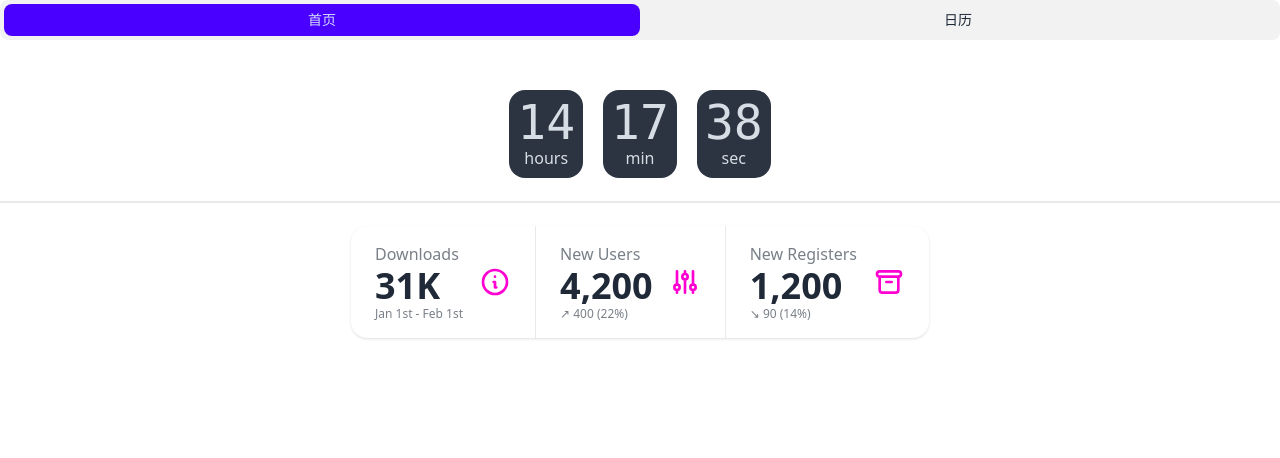
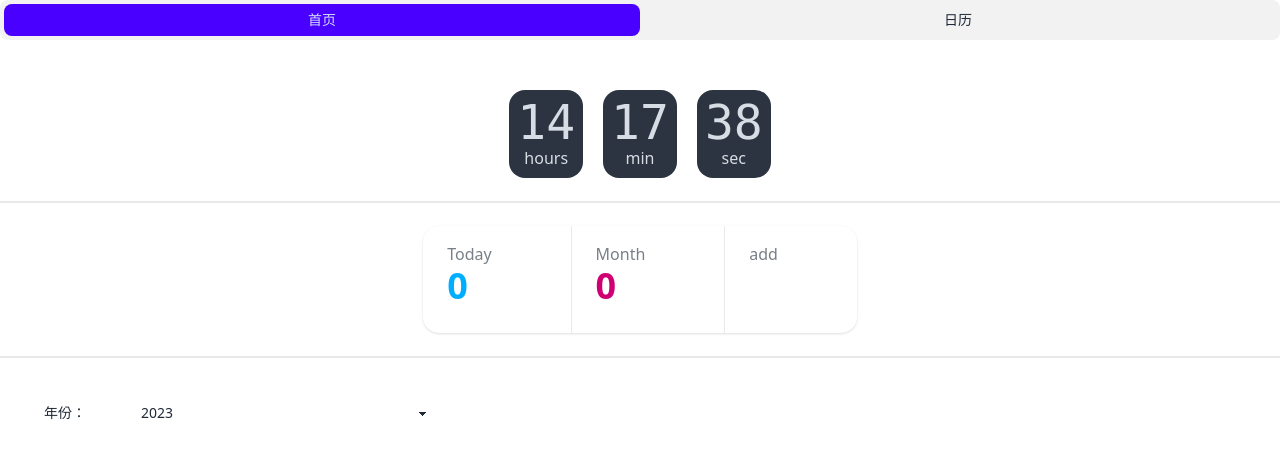
Before and after one commit to li-code01/hw-pro, a Vue app: page /welcomeIndex in a window 1280 px wide. Shown: the top 458 px of the page. Built offline with nearby package versions, Linux system fonts and the light colour scheme; no server answers; a web font is replaced by a local one.

Commit message:
feat: 添加消费记录modal

```diff
--- /dev/null
+++ b/src/views/welcomeIndex/components/spendRecord.vue
@@ -0,0 +1,141 @@
+<template>
+  <dialog id="spendRecordModal" class="modal">
+    <div class="modal-box">
+      <form @submit.prevent="submitForm" class="form-control">
+        <div v-for="(item, index) in formItems" :key="index" class="flex h-20 place-items-center">
+          <!-- <label></label> -->
+          <!-- <input v-model="item.value" :name="item.name" /> -->
+          <label class="label cursor-pointer mr-10">{{ item.label }}</label>
+          <template v-if="item.childern.length === 0">
+            <input
+              type="text"
+              placeholder="Type here"
+              class="input input-bordered w-full max-w-xs"
+              v-model="item.value"
+              :name="item.name"
+            />
+          </template>
+          <!-- <span class="label-text">context</span> -->
+          <template v-if="item.childern.length > 0">
+            <div
+              v-for="(child, childIndex) in item.childern"
+              :key="childIndex"
+              class="flex h-20 w-1/2"
+            >
+              <div class="w-full card rounded-box place-items-center">
+                <label v-show="child.label" class="label cursor-pointer" :name="child.name">{{
+                  child.label
+                }}</label>
+                <span v-show="child.icon === 1" class="iconfont">&#xe68b;</span>
+                <span v-show="child.icon === 0" class="iconfont">&#xe68d;</span>
+                <input
+                  :type="item.type"
+                  placeholder="Type here"
+                  :class="item.class"
+                  :name="item.name"
+                  :checked="child.checked"
+                  v-model="child.value"
+                />
+              </div>
+            </div>
+          </template>
+        </div>
+        <button type="submit" class="btn btn-wide btn-secondary">Submit</button>
+      </form>
+    </div>
+    <form method="dialog" class="modal-backdrop">
+      <button>close</button>
+    </form>
+  </dialog>
+</template>
+
+<script setup>
+import { ref } from 'vue'
+import dayjs from 'dayjs'
+import service from '@/service/request'
+
+// 定义表单字段
+const formItems = ref([
+  { label: 'context:', name: 'context', value: 'test', type: 'text', childern: [] },
+  {
+    label: 'mode:',
+    name: 'mode',
+    type: 'radio',
+    value: '支出',
+    class: 'radio',
+    childern: [
+      { label: '支出', value: '支出', name: 'mode', checked: true },
+      { label: '收入', value: '收入', name: 'mode' }
+    ]
+  },
+  { label: 'money:', name: 'money', value: 6, type: 'text', childern: [] },
+  {
+    label: 'pay:',
+    name: 'pay',
+    type: 'radio',
+    value: '信用卡',
+    class: 'radio',
+    childern: [
+      { label: '信用卡', value: '信用卡', name: 'pay', checked: true },
+      { label: '余额', value: '余额', name: 'pay' }
+    ]
+  },
+  {
+    label: 'pay_type:',
+    name: 'pay_type',
+    type: 'radio',
+    class: 'radio',
+    value: 'zfb',
+    childern: [
+      { label: 'zfb', value: 'zfb', name: 'pay_type', checked: true },
+      { label: 'wx', value: 'wx', name: 'pay_type' }
+    ]
+  },
+  {
+    label: 'pay_user:',
+    name: 'pay_user',
+    type: 'radio',
+    value: 'pay_user',
+    class: 'radio',
+    childern: [
+      { value: 'zzl', icon: 1, name: 'pay_user', checked: true },
+      { value: 'fj', icon: 0, name: 'pay_user' }
+    ]
+  },
+  { label: 'type:', name: 'type', value: '餐厅美食', childern: [] }
+])
+// 表单提交的回调函数
+const submitForm = async () => {
+  const formData = formItems.value
+  let result = {}
+
+  formData.forEach((item) => {
+    result[item.name] = item.value
+  })
+  result.date = dayjs().format('YYYY-MM-DD HH:mm:ss')
+  result.action = 'add'
+  console.log(result, formData)
+  const res = await service.post(`/spendApi/spendRecord`, result)
+  console.log('res', res.data.data)
+}
+</script>
+<style>
+/* 在线链接服务仅供平台体验和调试使用，平台不承诺服务的稳定性，企业客户需下载字体包自行发布使用并做好备份。 */
+@font-face {
+  font-family: 'iconfont'; /* Project id 4400373 */
+  src:
+    url('//at.alicdn.com/t/c/font_4400373_kxy7pw57hc.woff2?t=1704441524845') format('woff2'),
+    url('//at.alicdn.com/t/c/font_4400373_kxy7pw57hc.woff?t=1704441524845') format('woff'),
+    url('//at.alicdn.com/t/c/font_4400373_kxy7pw57hc.ttf?t=1704441524845') format('truetype');
+}
+.iconfont {
+  font-family: 'iconfont' !important;
+  font-size: 16px;
+  font-style: normal;
+  -webkit-font-smoothing: antialiased;
+  -moz-osx-font-smoothing: grayscale;
+}
+label {
+  display: block;
+}
+</style>
--- a/src/views/welcomeIndex/components/spendTotalChart.vue
+++ b/src/views/welcomeIndex/components/spendTotalChart.vue
@@ -1,4 +1,13 @@
 <template>
+  <div class="form-control w-full max-w-md">
+    <label class="label cursor-pointer ml-10">
+      <span class="label-text">年份：</span>
+      <select class="select w-full max-w-xs" @change="changeYear">
+        <option value="2023" selected>2023</option>
+        <option value="2024">2024</option>
+      </select>
+    </label>
+  </div>
   <div class="flex w-full">
     <div class="grid w-full flex-grow card place-items-center">
       <div ref="leftChart" style="width: 100%; height: 400px"></div>
@@ -15,14 +24,11 @@ import { ref, onMounted } from 'vue'
 import service from '@/service/request'
 const leftChart = ref(null)
 const rightChart = ref(null)
-const initData = async () => {
-  const res = await service.get(`/spendApi/getSpendTotal?type=get`)
-  const chartData = res.data.data
-  const zzlChartData = chartData.filter((i) => i.pay_user === 'zzl')
-  const fjChartData = chartData.filter((i) => i.pay_user === 'fj')
+const initChartData = (data) => {
+  const zzlChartData = data.filter((i) => i.pay_user === 'zzl')
+  const fjChartData = data.filter((i) => i.pay_user === 'fj')
   const leftChartDom = echarts.init(leftChart.value)
   const rightChartDom = echarts.init(rightChart.value)
-  console.log('res', chartData)
   const zzlOption = {
     // chart option
     tooltip: {
@@ -84,6 +90,21 @@ const initData = async () => {
   leftChartDom.setOption(zzlOption)
   rightChartDom.setOption(fjOption)
 }
+const changeYear = async (e) => {
+  console.log(e.target.value)
+  const res = await service.get(`/spendApi/getSpendTotal?type=get&year=${e.target.value}`)
+  if (res.data.code === 200) {
+    const chartData = res.data.data
+    initChartData(chartData)
+  }
+}
+const initData = async () => {
+  const res = await service.get(`/spendApi/getSpendTotal?type=get&year=2023`)
+  if (res.data.code === 200) {
+    const chartData = res.data.data
+    initChartData(chartData)
+  }
+}
 onMounted(() => {
   initData()
 })
--- a/src/views/welcomeIndex/welcomeIndex.vue
+++ b/src/views/welcomeIndex/welcomeIndex.vue
@@ -1,4 +1,3 @@
-import { get } from 'http'; import { get } from 'http';
 <template>
   <div class="flex justify-center" style="margin-top: 50px">
     <div class="grid grid-flow-col gap-5 text-center auto-cols-max">
@@ -27,79 +26,53 @@ import { get } from 'http'; import { get } from 'http';
     <div class="stats shadow">
       <div class="stat">
         <div class="stat-figure text-secondary">
-          <svg
-            xmlns="http://www.w3.org/2000/svg"
-            fill="none"
-            viewBox="0 0 24 24"
-            class="inline-block w-8 h-8 stroke-current"
-          >
-            <path
-              stroke-linecap="round"
-              stroke-linejoin="round"
-              stroke-width="2"
-              d="M13 16h-1v-4h-1m1-4h.01M21 12a9 9 0 11-18 0 9 9 0 0118 0z"
-            ></path>
-          </svg>
+          <span class="iconfont" style="font-size: 50px; color: #00aeff">&#xe67e;</span>
         </div>
-        <div class="stat-title">Downloads</div>
-        <div class="stat-value">31K</div>
-        <div class="stat-desc">Jan 1st - Feb 1st</div>
+        <div class="stat-title">Today</div>
+        <div class="stat-value" style="color: #00aeff">{{ todaySpend }}</div>
       </div>
 
       <div class="stat">
         <div class="stat-figure text-secondary">
-          <svg
-            xmlns="http://www.w3.org/2000/svg"
-            fill="none"
-            viewBox="0 0 24 24"
-            class="inline-block w-8 h-8 stroke-current"
-          >
-            <path
-              stroke-linecap="round"
-              stroke-linejoin="round"
-              stroke-width="2"
-              d="M12 6V4m0 2a2 2 0 100 4m0-4a2 2 0 110 4m-6 8a2 2 0 100-4m0 4a2 2 0 110-4m0 4v2m0-6V4m6 6v10m6-2a2 2 0 100-4m0 4a2 2 0 110-4m0 4v2m0-6V4"
-            ></path>
-          </svg>
+          <span class="iconfont" style="font-size: 50px; color: #cf0072">&#xe63f;</span>
         </div>
-        <div class="stat-title">New Users</div>
-        <div class="stat-value">4,200</div>
-        <div class="stat-desc">↗︎ 400 (22%)</div>
+        <div class="stat-title">Month</div>
+        <div class="stat-value" style="color: #cf0072">{{ monthSpend }}</div>
       </div>
 
       <div class="stat">
         <div class="stat-figure text-secondary">
-          <svg
-            xmlns="http://www.w3.org/2000/svg"
-            fill="none"
-            viewBox="0 0 24 24"
-            class="inline-block w-8 h-8 stroke-current"
+          <span
+            class="iconfont cursor-pointer"
+            style="font-size: 50px; color: #00d2f3"
+            @click="addSpendRecord"
+            >&#xe664;</span
           >
-            <path
-              stroke-linecap="round"
-              stroke-linejoin="round"
-              stroke-width="2"
-              d="M5 8h14M5 8a2 2 0 110-4h14a2 2 0 110 4M5 8v10a2 2 0 002 2h10a2 2 0 002-2V8m-9 4h4"
-            ></path>
-          </svg>
         </div>
-        <div class="stat-title">New Registers</div>
-        <div class="stat-value">1,200</div>
-        <div class="stat-desc">↘︎ 90 (14%)</div>
+        <div class="stat-title">add</div>
       </div>
     </div>
   </div>
+  <div class="divider"></div>
   <SpendTotalChart />
+  <SpendRecord />
 </template>
 
 <script setup>
 import { ref } from 'vue'
 import dayjs from 'dayjs'
 // 引入SpendTotalChart组件
-import SpendTotalChart from './components/SpendTotalChart.vue'
+import SpendTotalChart from './components/spendTotalChart.vue'
+import SpendRecord from './components/spendRecord.vue'
 const sec = ref(dayjs().get('second'))
 const min = ref(dayjs().get('minute'))
 const hour = ref(dayjs().get('hour'))
+const addSpendRecord = () => {
+  const dialog = document.getElementById('spendRecordModal')
+  dialog.showModal()
+}
+const todaySpend = ref(0)
+const monthSpend = ref(0)
 // 实现一个时分秒倒计时
 setInterval(() => {
   sec.value++
@@ -113,3 +86,21 @@ setInterval(() => {
   }
 }, 1000)
 </script>
+
+<style>
+/* 在线链接服务仅供平台体验和调试使用，平台不承诺服务的稳定性，企业客户需下载字体包自行发布使用并做好备份。 */
+@font-face {
+  font-family: 'iconfont'; /* Project id 4400373 */
+  src:
+    url('//at.alicdn.com/t/c/font_4400373_kxy7pw57hc.woff2?t=1704441524845') format('woff2'),
+    url('//at.alicdn.com/t/c/font_4400373_kxy7pw57hc.woff?t=1704441524845') format('woff'),
+    url('//at.alicdn.com/t/c/font_4400373_kxy7pw57hc.ttf?t=1704441524845') format('truetype');
+}
+.iconfont {
+  font-family: 'iconfont' !important;
+  font-size: 16px;
+  font-style: normal;
+  -webkit-font-smoothing: antialiased;
+  -moz-osx-font-smoothing: grayscale;
+}
+</style>
--- a/src/views/welcomeTable/welcomeTable.vue
+++ b/src/views/welcomeTable/welcomeTable.vue
@@ -11,7 +11,7 @@
           <th>pay_type</th>
           <th>pay_user</th>
           <th>type</th>
-          <th>_id</th>
+          <!-- <th>_id</th> -->
         </tr>
       </thead>
       <tbody>
@@ -24,7 +24,7 @@
           <td>{{ item.pay_type }}</td>
           <td>{{ item.pay_user }}</td>
           <td>{{ item.type }}</td>
-          <td>{{ item._id }}</td>
+          <!-- <td>{{ item._id }}</td> -->
         </tr>
       </tbody>
     </table>
```
